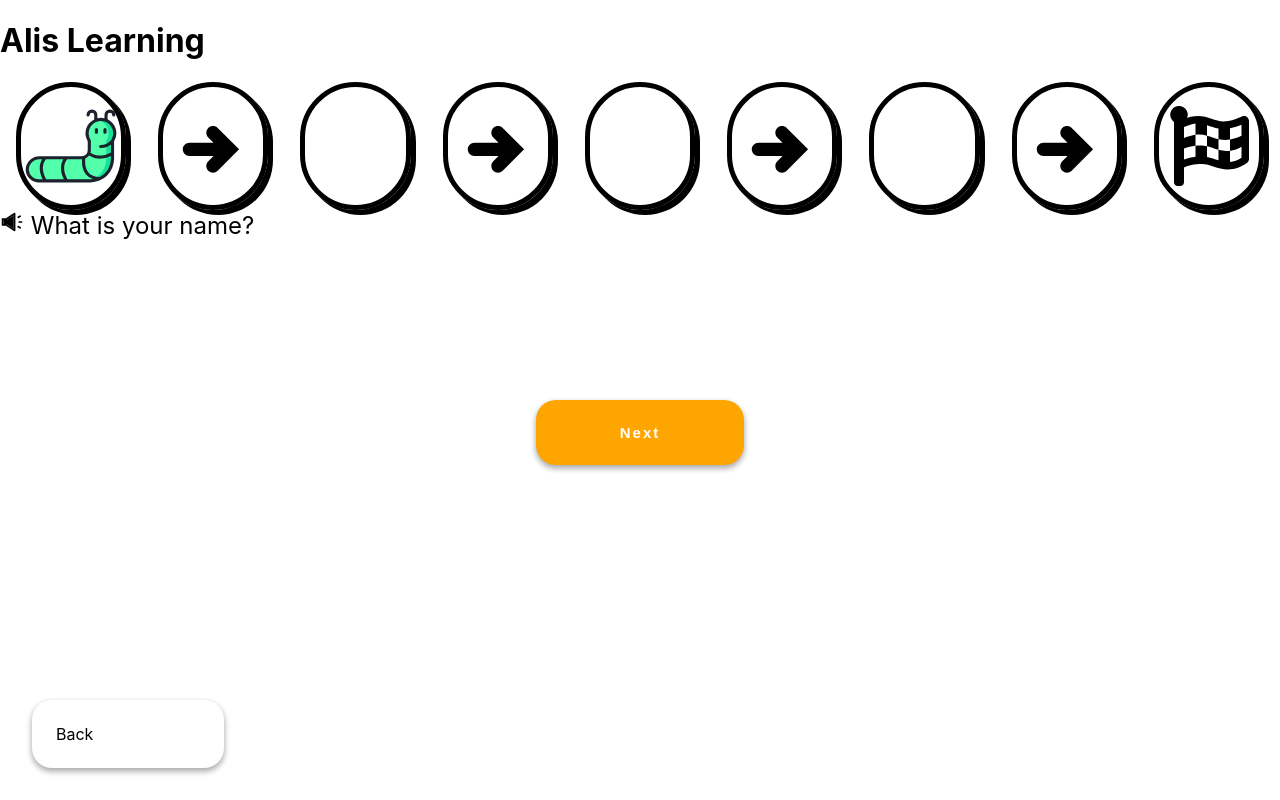
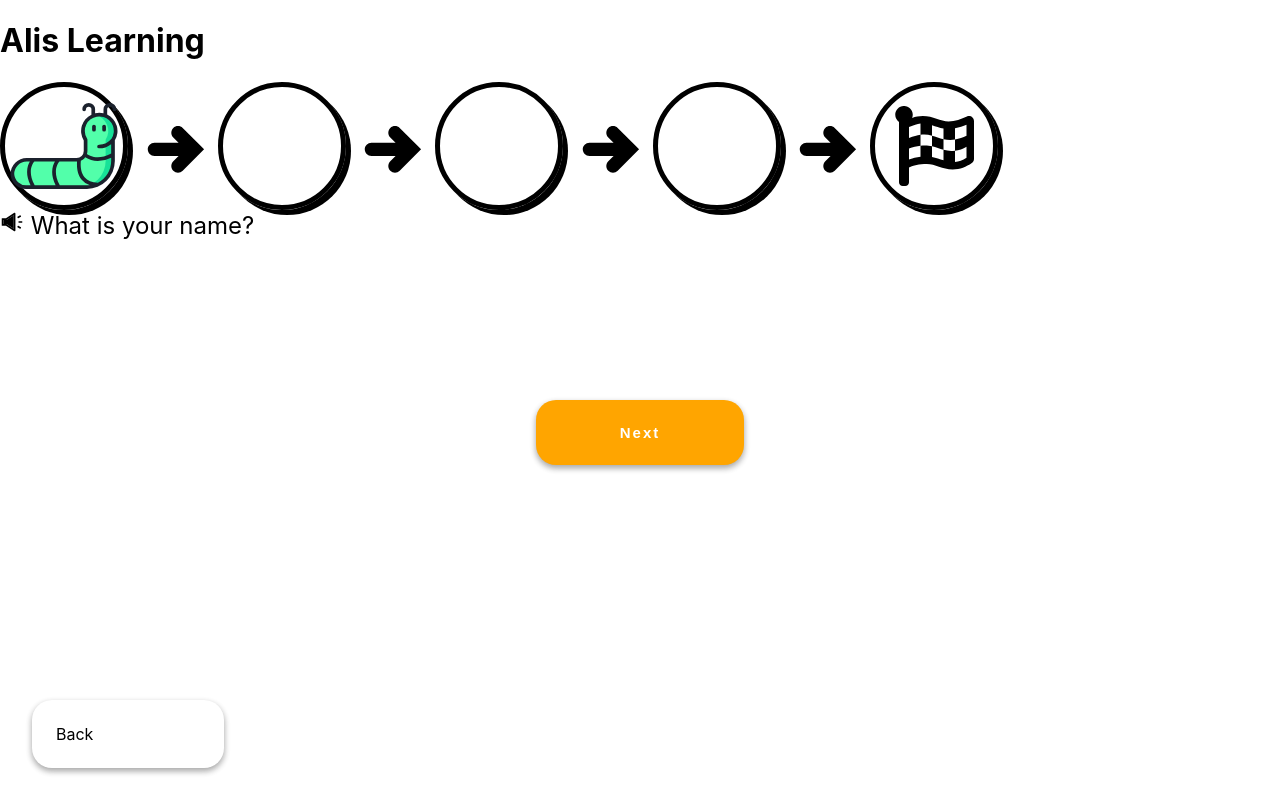
Before and after one commit to fac24/alis-learning, a Next.js app: page /learner-onboarding/name in a window 1280 px wide. Built offline with nearby package versions, Linux system fonts and the light colour scheme.

Commit message:
Tweak progress indicator styles

```diff
--- a/components/Styled-Components/LearnerOnboardingProgressBarListItem.js
+++ b/components/Styled-Components/LearnerOnboardingProgressBarListItem.js
@@ -2,17 +2,19 @@ import styled from "styled-components";
 
 const LearnerOnboardingProgressBarListItem = styled.li`
   align-items: center;
-  border: 5px solid black;
-  border-radius: 4rem;
-  box-shadow: 5px 5px black;
   display: flex;
   height: 8rem;
   justify-content: center;
-  margin: 0 1rem;
-  width: 8rem;
+
+  &:nth-child(2n + 1) {
+    border: 5px solid black;
+    border-radius: 4rem;
+    box-shadow: 5px 5px black;
+    margin-right: 0.6rem;
+    width: 8rem;
+  }
 
   /* &:nth-child(2n) {
-    border: none;
     margin: 0;
   } */
 `;
```
